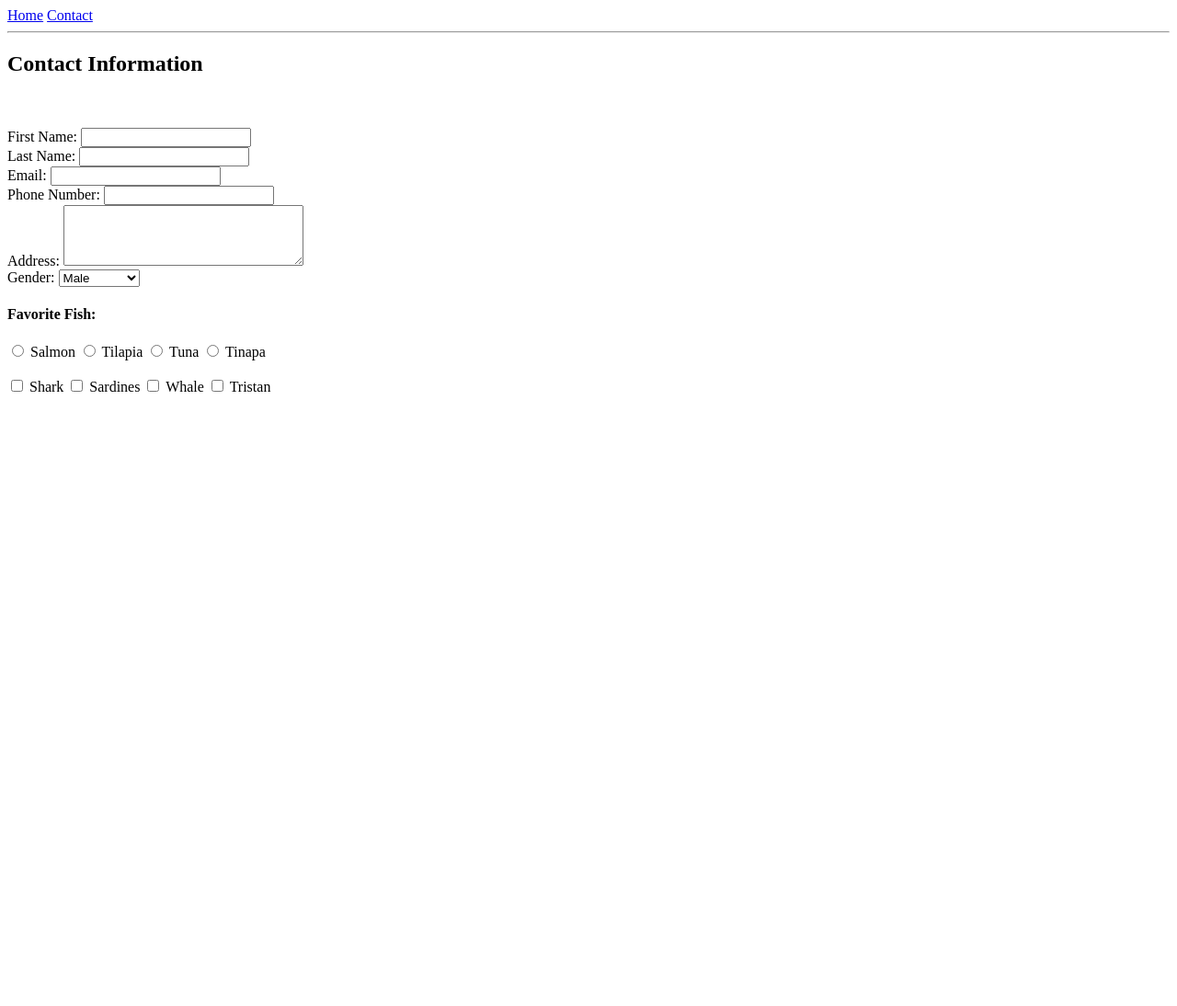
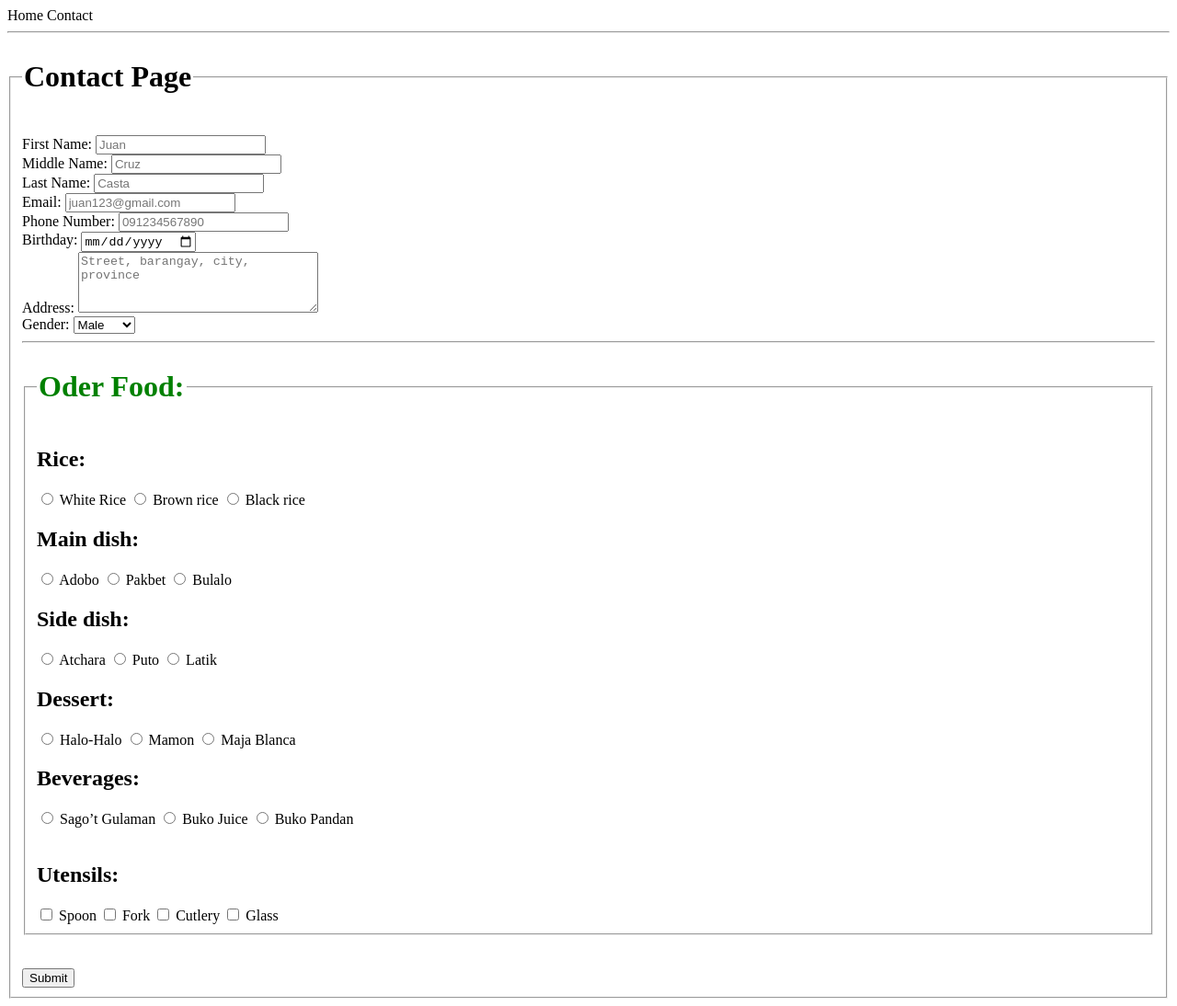
Before and after one commit to adame222212/day3, a plain HTML site: page contact.html in a window 1280 px wide. Shown: the whole page at 92% size. Before the commit the page ends 800 px from the top, so only its background shows below. Drawn offline with Linux system fonts and the light colour scheme.

Commit message:
home and contact changed

```diff
--- a/contact.html
+++ b/contact.html
@@ -4,63 +4,164 @@
     <meta charset="UTF-8" />
     <meta http-equiv="X-UA-Compatible" content="IE=edge" />
     <meta name="viewport" content="width=device-width, initial-scale=1.0" />
-    <title>Me</title>
+    <title>Contact</title>
   </head>
   <body>
     <nav>
-      <a href="./index.html">Home</a>
-      <a href="./contact.html">Contact</a>
+      <a style="text-decoration: none; color: black" href="./index.html"
+        >Home</a
+      >
+      <a style="text-decoration: none; color: black" href="./contact.html"
+        >Contact</a
+      >
     </nav>
     <hr />
     <form action="">
-      <h2>Contact Information</h2>
+      <fieldset>
+        <legend><h1>Contact Page</h1></legend>
 
-      <!-- Usage of form elements: label, input, textarea, select, button -->
-      <br /><br />
+        <br />
         <label for="firstName">First Name:</label>
-      <input type="text" name="firstName" id="firstName" required />
+        <input
+          type="text"
+          name="firstName"
+          id="firstName"
+          placeholder="Juan"
+          required
+        />
         <br />
-
+        <label for="middleName">Middle Name:</label>
+        <input
+          type="text"
+          name="middleName"
+          id="middleName"
+          placeholder="Cruz"
+          required
+        />
+        <br />
         <label for="lastName">Last Name:</label>
-      <input type="text" name="lastName" id="lastName" required />
+        <input
+          type="text"
+          name="lastName"
+          id="lastName"
+          placeholder="Casta"
+          required
+        />
         <br />
         <label for="emails">Email:</label>
-      <input type="email" name="emails" id="emails" required />
+        <input
+          type="email"
+          name="emails"
+          id="emails"
+          placeholder="juan123@gmail.com"
+          required
+        />
         <br />
         <label for="phoneNum">Phone Number:</label>
-      <input type="tel" name="phoneNum" id="phoneNum" required />
+        <input
+          type="tel"
+          name="phoneNum"
+          id="phoneNum"
+          placeholder="091234567890"
+          pattern="[0-9]{12}"
+          required
+        />
+        <br />
+        <label for="birthday">Birthday:</label>
+        <input type="date" name="birthday" id="birthday" required />
         <br />
         <label for="address">Address:</label>
-      <textarea name="address" id="address" rows="4" cols="30"></textarea>
+        <textarea
+          name="address"
+          id="address"
+          placeholder="Street, barangay, city, province"
+          rows="4"
+          cols="30"
+        ></textarea>
         <br />
 
         <label for="gender">Gender:</label>
         <select name="gender" id="gender">
           <option value="male">Male</option>
           <option value="female">Female</option>
-        <option value="noGender">No Gender</option>
+          <option value="noGender">Other</option>
         </select>
-
-      <!-- Radio Buttons and checkboxes provide options for users to make selections -->
-      <h4>Favorite Fish:</h4>
-      <input type="radio" id="salmon" name="fish" value="Salmon" />
-      <label for="salmon">Salmon</label>
-      <input type="radio" id="tilapia" name="fish" value="Tilapia" />
-      <label for="tilapia">Tilapia</label>
-      <input type="radio" id="tuna" name="fish" value="Tuna" />
-      <label for="tuna">Tuna</label>
-      <input type="radio" id="tinapa" name="fish" value="Tinapa" />
-      <label for="tinapa">Tinapa</label>
+        <hr />
+        <fieldset>
+          <legend><h1 style="color: Green">Oder Food:</h1></legend>
+          <h2>Rice:</h2>
+          <input type="radio" id="WhiteRice" name="rice" value="White Rice" />
+          <label for="WhiteRice">White Rice</label>
+          <input type="radio" id="brown" name="rice" value="brown rice" />
+          <label for="brown">Brown rice</label>
+          <input type="radio" id="black" name="rice" value="black rice" />
+          <label for="black">Black rice</label>
+          <br />
+          <h2>Main dish:</h2>
+          <input type="radio" id="adobo" name="main" value="adobo" />
+          <label for="adobo">Adobo</label>
+          <input type="radio" id="pakbet" name="main" value="pakbet" />
+          <label for="pakbet">Pakbet</label>
+          <input type="radio" id="bulalo" name="main" value="bulalo" />
+          <label for="bulalo">Bulalo</label>
+          <br />
+          <h2>Side dish:</h2>
+          <input type="radio" id="atchara" name="side" value="atchara" />
+          <label for="atchara">Atchara</label>
+          <input type="radio" id="puto" name="side" value="puto" />
+          <label for="puto">Puto</label>
+          <input type="radio" id="latik" name="side" value="latik" />
+          <label for="latik">Latik</label>
+          <br />
+          <h2>Dessert:</h2>
+          <input type="radio" id="halohalo" name="dessert" value="halo-halo" />
+          <label for="halohalo">Halo-Halo</label>
+          <input type="radio" id="mamon" name="dessert" value="Mamon" />
+          <label for="mamon">Mamon</label>
+          <input
+            type="radio"
+            id="majaBlanca"
+            name="dessert"
+            value="Maja Blanca"
+          />
+          <label for="majaBlanca">Maja Blanca</label>
+          <br />
+          <h2>Beverages:</h2>
+          <input
+            type="radio"
+            id="gulaman"
+            name="beverages"
+            value="Sago’t Gulaman"
+          />
+          <label for="gulaman">Sago’t Gulaman</label>
+          <input
+            type="radio"
+            id="bukoJuice"
+            name="beverages"
+            value="Buko Juice"
+          />
+          <label for="bukoJuice">Buko Juice</label>
+          <input
+            type="radio"
+            id="bukoPandan"
+            name="beverages"
+            value="Buko Pandan "
+          />
+          <label for="bukoPandan">Buko Pandan </label>
           <br /><br />
-
-      <input type="checkbox" name="fish" id="shark" />
-      <label for="shark">Shark</label>
-      <input type="checkbox" name="fish" id="sardines" />
-      <label for="sardines">Sardines</label>
-      <input type="checkbox" name="fish" id="whale" />
-      <label for="whale">Whale</label>
-      <input type="checkbox" name="fish" id="tristan" />
-      <label for="tristan">Tristan</label>
+          <h2>Utensils:</h2>
+          <input type="checkbox" name="fish" id="Spoon" />
+          <label for="Spoon">Spoon</label>
+          <input type="checkbox" name="fish" id="Fork" />
+          <label for="Fork">Fork</label>
+          <input type="checkbox" name="fish" id="Cutlery" />
+          <label for="Cutlery">Cutlery</label>
+          <input type="checkbox" name="fish" id="Glass" />
+          <label for="Glass">Glass</label>
+        </fieldset>
+        <br /><br />
+        <input type="submit" placeholder="" />
+      </fieldset>
     </form>
   </body>
 </html>
```
Also changed, not shown: index.html (+7 -3 lines). Lines whose indentation alone changed are shown as unchanged.
